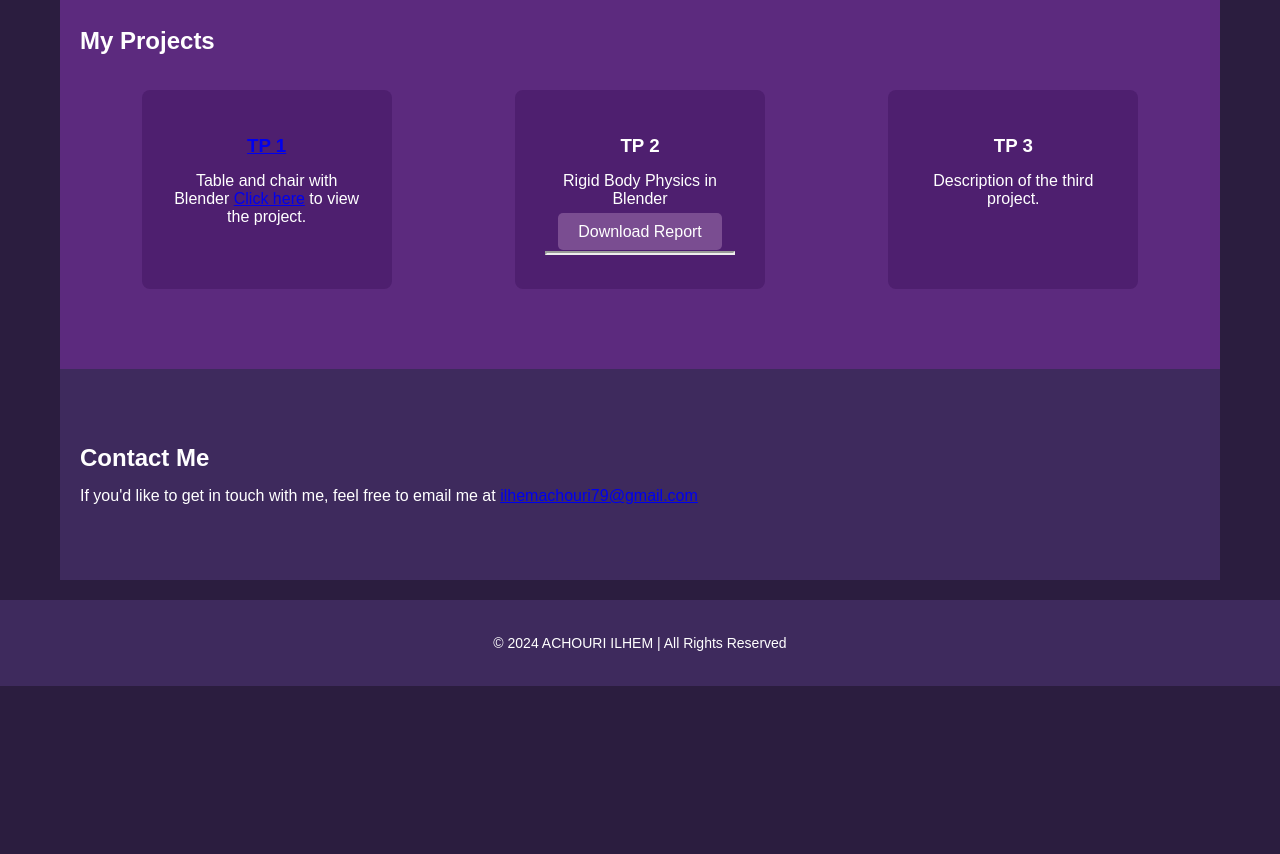
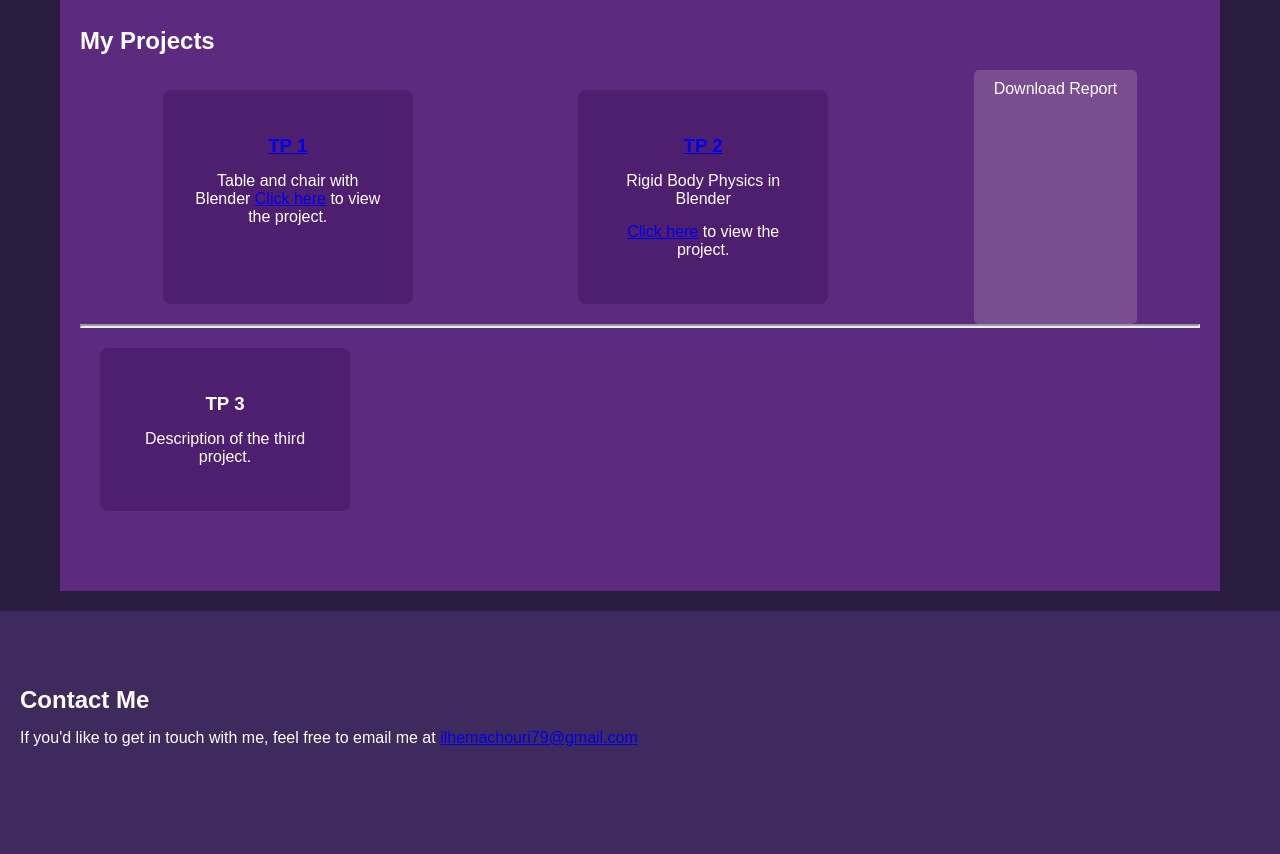
Before and after one commit to Achouriilhem/Achouri.github.io, a plain HTML site: page index.html in a window 1280 px wide. Shown: the part 1140-1994 px from the top of the page. Before the commit the page ends 1826 px from the top, so only its background shows below. Drawn offline with nearby package versions, Linux system fonts and the light colour scheme; a script that the page names is missing.

Commit message:
Update index.html

```diff
--- a/index.html
+++ b/index.html
@@ -57,8 +57,9 @@
           <p>Table and chair with Blender <a href="table&chaire.blend" target="_blank">Click here</a> to view the project.</p>
         </div>
         <div class="card" data-aos="flip-left">
-          <h3>TP 2</h3>
-          <p> Rigid Body Physics in Blender </p>
+          <h3><a href="tp2-Copie.blend" target="_blank">TP 2</a></h3>
+          <p> Rigid Body Physics in Blender </p><a href="tp2-Copie.blend" target="_blank">Click here</a> to view the project.</p>
+        </div>
 
           <!-- Add a link to download the report -->
           <a href="report(tp2).rtf" target="_blank" class="btn" data-aos="zoom-in">Download Report</a>
```
